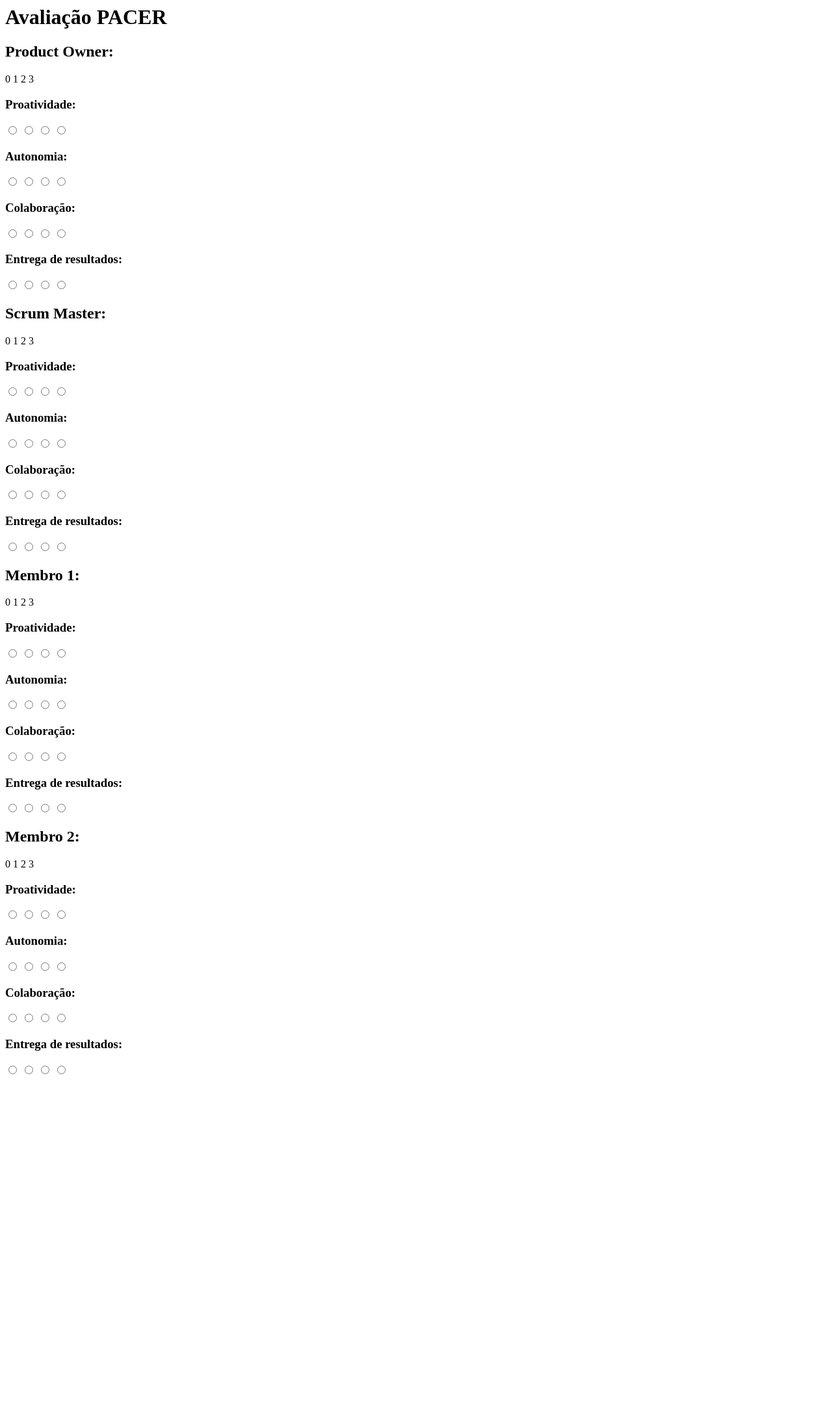
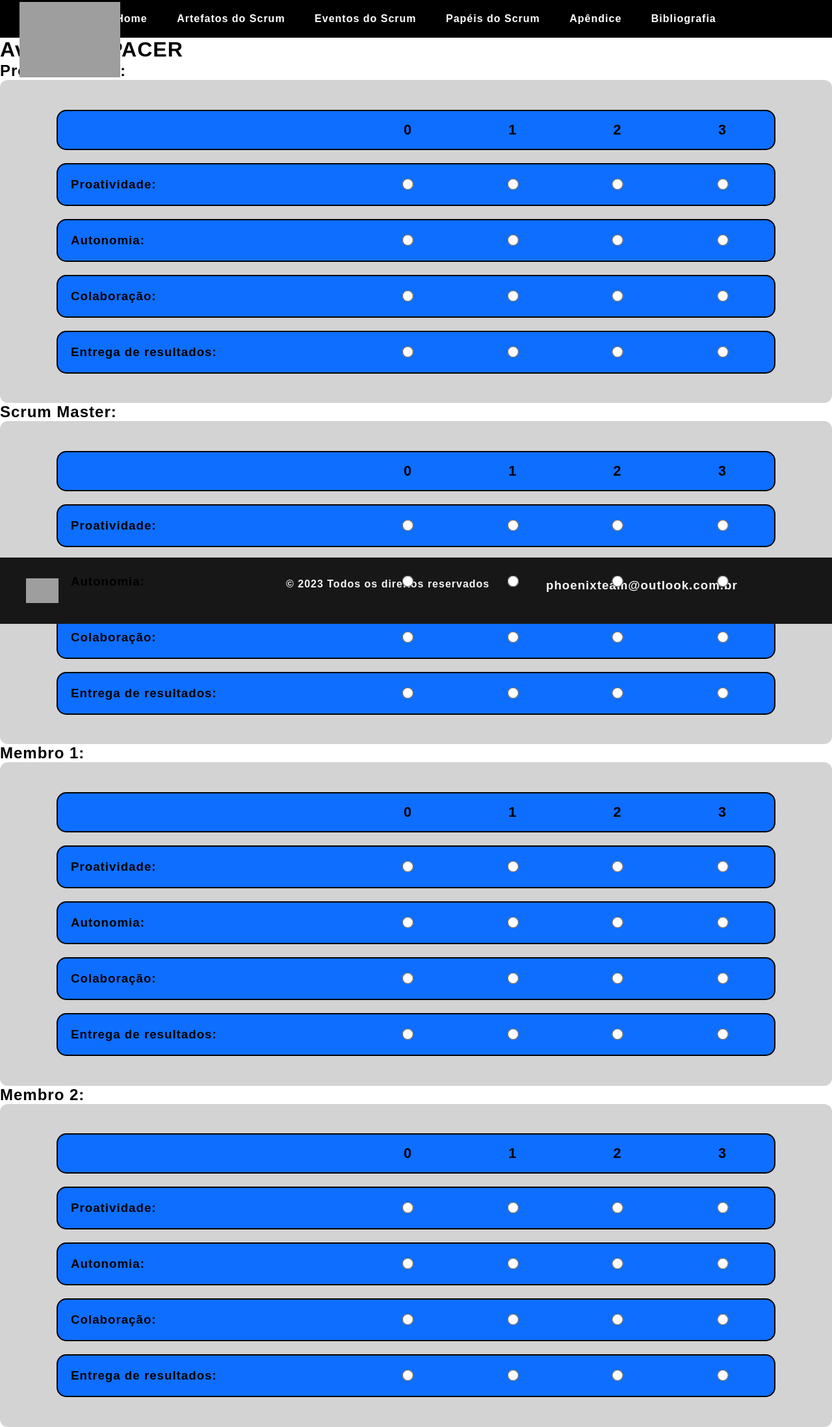
Before and after one commit to Phoenix-Team-Fatec/ScrumTutor, a Flask app: template SPRINT 2/templates/pacer.html in a window 1280 px wide. Shown: the whole page at 65% size. Before the commit the page ends 1653 px from the top, so only its background shows below. Run offline with Flask 3, Linux system fonts and the light colour scheme; the template is opened without the code that fills it, so the values that code supplies are empty; grey boxes are pictures that could not be loaded.

Commit message:
adicionado basico de pacer.html

```diff
--- a/SPRINT 2/app.py
+++ b/SPRINT 2/app.py
@@ -9,6 +9,9 @@ def home():
 @app.route('/Eventos')
 def Eventos():
     return render_template('eventos.html')
+@app.route('/Pacer')
+def pacer():
+    return render_template('pacer.html')
 
 
 app.run(debug=True)
--- a/SPRINT 2/static/CSS/style.css
+++ b/SPRINT 2/static/CSS/style.css
@@ -149,3 +149,30 @@ body {
 }
 
 /* FIM DOS CARDS  */
+/* Inicio do PACER */
+.card{
+    margin-right: 5%;
+    margin-left: 5%;
+    display: flex;
+    flex-direction: row;
+    justify-content: space-between;
+    align-items: baseline;
+}
+.check{
+    width: 50%;
+    padding-right: 5%;
+    display: flex;
+    align-items: baseline;
+    justify-content: space-around;
+    transform: scale(1.35);
+}
+.card__ngc{
+    display: flex;
+
+}
+.card_geral{
+    padding: 2%;
+    background-color: lightgray ;
+    border-radius: 12px;
+}
+/* Fim do PACER */
--- a/SPRINT 2/templates/pacer.html
+++ b/SPRINT 2/templates/pacer.html
@@ -1,6 +1,7 @@
+{% extends "base.html" %}
+{% block main %}
     <h1>Avaliação PACER</h1>
                 <h2>Product Owner:</h2>
-
                 <div class="card_geral">
                     <div class="card">
                         <div class="card__ngc">
@@ -235,3 +236,4 @@
                                 </div>
                     </div>
                 </div>
+{% endblock %}
```
Lines whose indentation alone changed are shown as unchanged.
